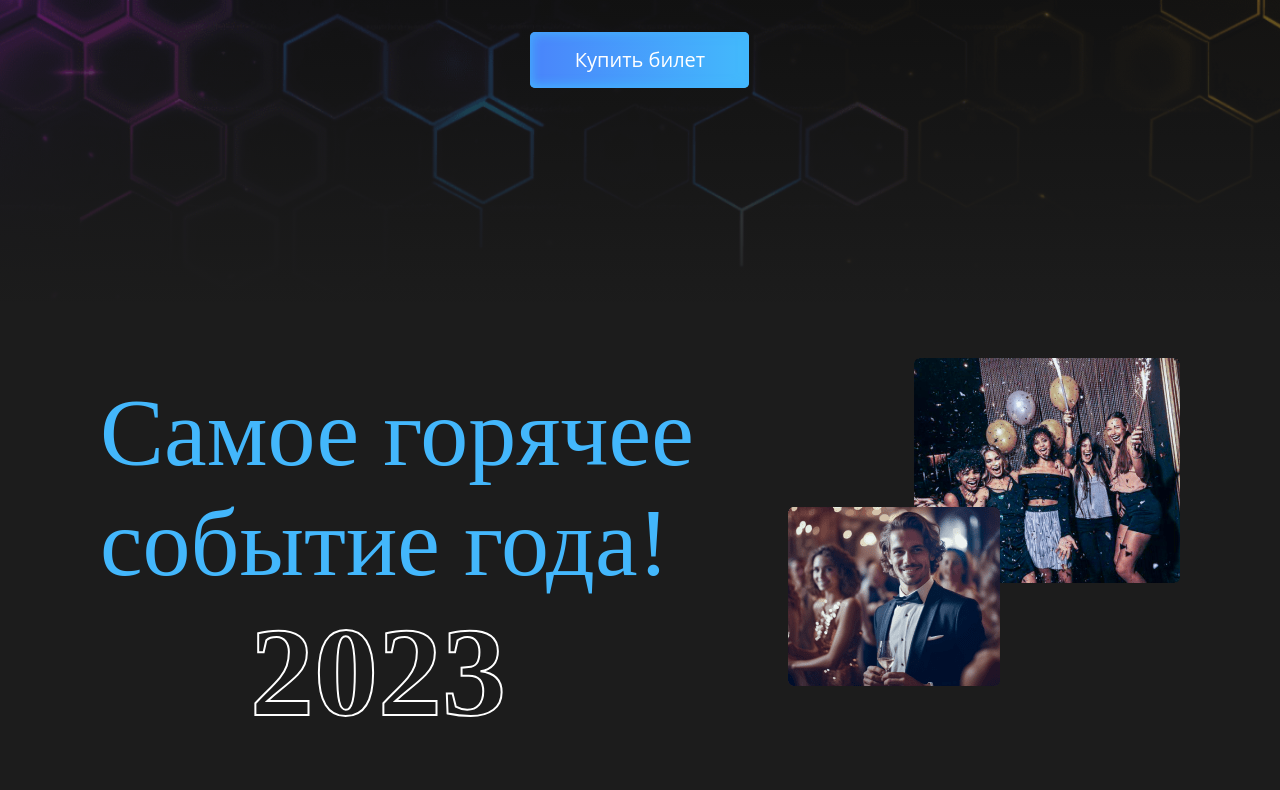
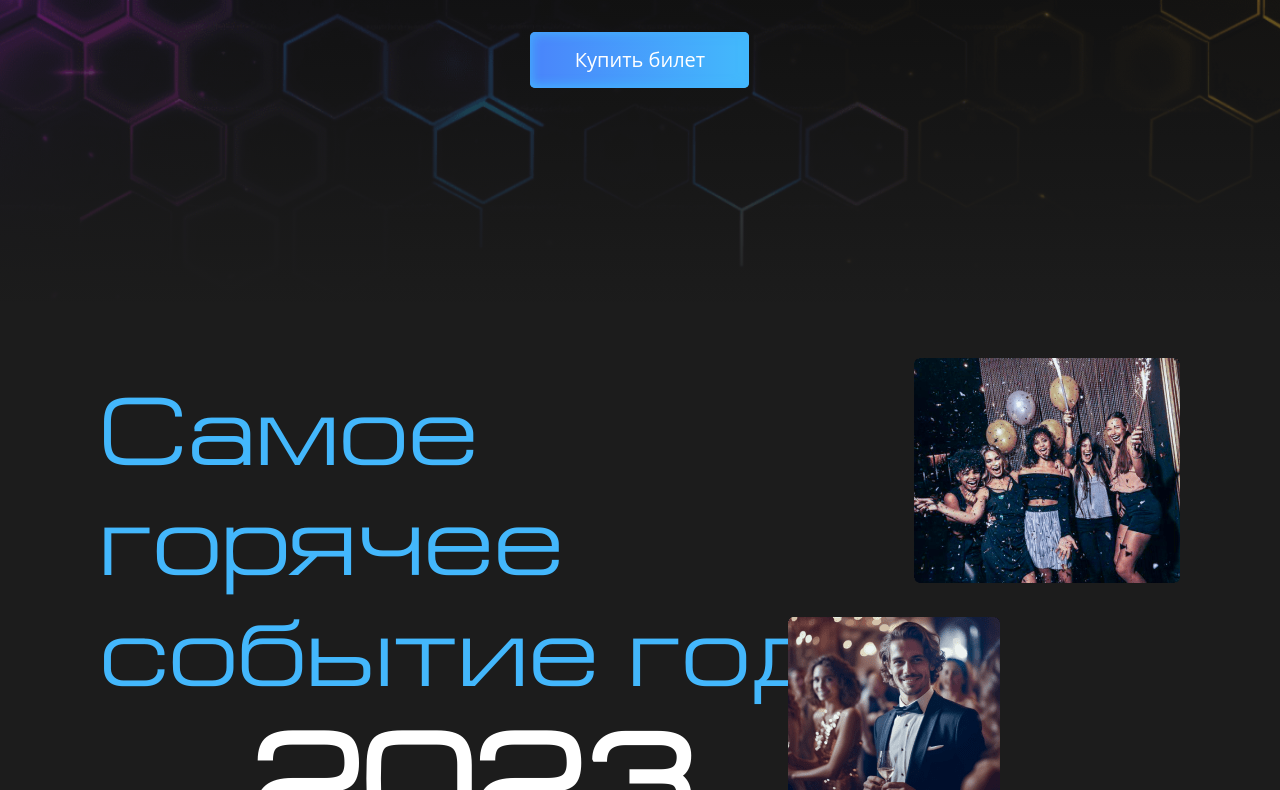
Before and after one commit to ruslanabronnikova/Landing-ReadySetGo, a plain HTML site: page index.html in a window 1280 px wide. Shown: the part 498-1288 px from the top of the page. Drawn offline with Linux system fonts and the light colour scheme.

Commit message:
Commit fonts

```diff
--- a/style.css
+++ b/style.css
@@ -75,7 +75,7 @@
   font-size: 96px;
   max-width: 1000px;
   text-align: center;
-  font-family: 'Europe Ext';
+  font-family: 'Europe_Ext';
   margin: 0;
 }
 
@@ -83,17 +83,13 @@
   font-size: 60px;
   max-width: 1000px;
   text-align: center;
-  font-family: 'Europe Ext';
+  font-family: 'Europe_Ext';
   margin: 0;
   margin-top: 30px;
 }
 
 .header__title-style {
-  -webkit-text-stroke: 1px white;
-  /* Ширина и цвет обводки */
-  -webkit-text-fill-color: transparent;
-  /* Цвет заливки текста */
-  font-weight: 800;
+  color: #ffffff;
 }
 
 .header__subtitle {
@@ -161,19 +157,16 @@
 .event__title-one {
   color: #43B7FC;
   font-size: 96px;
-  font-family: 'Europe Ext';
+  font-family: 'Europe_Ext';
   font-weight: 500;
   max-width: 900px;
 }
 
 .event__title-two {
-  -webkit-text-stroke: 2px white;
-  /* Ширина и цвет обводки */
-  -webkit-text-fill-color: transparent;
-  /* Цвет заливки текста */
+  color: #ffffff;
   font-weight: 800;
   font-size: 128px;
-  font-family: 'Europe Ext';
+  font-family: 'Europe_Ext';
   padding-left: 150px;
 }
 
@@ -230,7 +223,7 @@
 .waiting__title {
   font-size: 96px;
   color: white;
-  font-family: 'Europe Ext';
+  font-family: 'Europe_Ext';
   font-weight: 500;
   margin-left: 100px;
 }
@@ -263,7 +256,7 @@
 
 .list-title {
   font-size: 45px;
-  font-family: 'Europe Ext';
+  font-family: 'Europe_Ext';
   font-weight: 500;
   position: absolute;
   top: 30px;
@@ -273,7 +266,7 @@
 
 .list-title__style {
   font-size: 45px;
-  font-family: 'Europe Ext';
+  font-family: 'Europe_Ext';
   font-weight: 500;
   position: absolute;
   top: 30px;
@@ -349,7 +342,7 @@
 
 .tarif__title {
   font-size: 64px;
-  font-family: 'Europe Ext';
+  font-family: 'Europe_Ext';
   font-weight: 500;
   text-align: center;
   max-width: 1200px;
@@ -358,7 +351,7 @@
 
 .tatif__logo {
   font-size: 40px;
-  font-family: 'Europe Ext';
+  font-family: 'Europe_Ext';
   font-weight: 500;
   text-align: center;
   margin: 0;
@@ -405,7 +398,7 @@
 
 .item__title {
   font-size: 18px;
-  font-family: 'Europe Ext';
+  font-family: 'Europe_Ext';
   font-weight: 600;
   max-width: 300px;
   padding-left: 30px;
@@ -422,7 +415,7 @@
 
 .item-list-title {
   font-size: 14px;
-  font-family: 'Europe Ext';
+  font-family: 'Europe_Ext';
   font-weight: 600;
   max-width: 300px;
 }
@@ -477,7 +470,7 @@
 
 .item__price {
   font-size: 25px;
-  font-family: 'Europe Ext';
+  font-family: 'Europe_Ext';
   font-weight: 600;
   max-width: 300px;
   padding-left: 30px;
@@ -513,7 +506,7 @@
 
 .item__logo {
   font-size: 20px;
-  font-family: 'Europe Ext';
+  font-family: 'Europe_Ext';
   font-weight: 500;
   padding-left: 80px;
 }
@@ -540,7 +533,7 @@
 
 .foote__logo {
   font-size: 20px;
-  font-family: 'Europe Ext';
+  font-family: 'Europe_Ext';
   font-weight: 500;
   padding-left: 80px;
 }
@@ -549,7 +542,7 @@
   margin: 0 auto;
   margin-top: 20px;
   text-align: center;
-  font-family: 'Europe Ext';
+  font-family: 'Europe_Ext';
   font-weight: 500;
   font-size: 14px;
 }
@@ -672,7 +665,7 @@
     font-size: 70px;
     max-width: 800px;
     text-align: center;
-    font-family: 'Europe Ext';
+    font-family: 'Europe_Ext';
     margin: 0;
   }
 
@@ -858,7 +851,7 @@
     font-size: 35px;
     max-width: 1000px;
     text-align: center;
-    font-family: 'Europe Ext';
+    font-family: 'Europe_Ext';
     margin: 0;
     margin-top: 30px;
   }
--- a/vendor/fonts/EuropeExt.css
+++ b/vendor/fonts/EuropeExt.css
@@ -1,15 +1,9 @@
 @font-face {
-    font-family: 'Europe Ext';
-    src: local('europeextnormal'), local('europeextnormal'),
-        url('EuropeExt/europeextnormal.ttf') format('truetype');
-    font-weight: 500;
-    font-style: normal;
+	font-family: "Europe_Ext";
+	src: local('inter'),
+		url("../../vendor/fonts/EuropeExt/europe-ext.ttf") format("truetype"), /* Safari, Android, iOS */
+		url("../../vendor/fonts/EuropeExt/europe-ext.woff") format("woff"), /* Modern Browsers */
+		url("../../vendor/fonts/EuropeExt/europe-ext.woff2") format("woff2"); /* Modern Browsers */
+	font-weight: normal;
+	font-style: normal;
 }
-
-@font-face {
-    font-family: 'Europe Ext';
-    src: local('europeextbold'), local('europeextbold'),
-        url('EuropeExt/europeextbold.ttf') format('truetype');
-    font-weight: 800;
-    font-style: normal;
-}
--- a/vendor/fonts/OpenSans.css
+++ b/vendor/fonts/OpenSans.css
@@ -1,119 +1,19 @@
 @font-face {
     font-family: 'Open Sans';
-    src: url('OpenSans-Italic.eot');
-    src: local('Open Sans Italic'), local('OpenSans-Italic'),
-        url('OpenSans-Italic.eot?#iefix') format('embedded-opentype'),
-        url('OpenSans-Italic.woff2') format('woff2'),
-        url('OpenSans-Italic.woff') format('woff'),
-        url('OpenSans-Italic.ttf') format('truetype');
-    font-weight: normal;
-    font-style: italic;
-}
-
-@font-face {
-    font-family: 'Open Sans';
-    src: url('OpenSans-Regular.eot');
-    src: local('Open Sans Regular'), local('OpenSans-Regular'),
-        url('OpenSans-Regular.eot?#iefix') format('embedded-opentype'),
-        url('OpenSans-Regular.woff2') format('woff2'),
-        url('OpenSans-Regular.woff') format('woff'),
-        url('OpenSans-Regular.ttf') format('truetype');
+    src: local('inter'),
+        url('../../vendor/fonts/openSans/OpenSans-Regular.woff2') format('woff2'),
+        url('../../vendor/fonts/openSans/OpenSans-Regular.woff') format('woff'),
+        url('../../vendor/fonts/openSans/OpenSans-Regular.ttf') format('truetype');
     font-weight: normal;
     font-style: normal;
 }
 
 @font-face {
     font-family: 'Open Sans';
-    src: url('OpenSans-BoldItalic.eot');
-    src: local('Open Sans Bold Italic'), local('OpenSans-BoldItalic'),
-        url('OpenSans-BoldItalic.eot?#iefix') format('embedded-opentype'),
-        url('OpenSans-BoldItalic.woff2') format('woff2'),
-        url('OpenSans-BoldItalic.woff') format('woff'),
-        url('OpenSans-BoldItalic.ttf') format('truetype');
-    font-weight: bold;
-    font-style: italic;
-}
-
-@font-face {
-    font-family: 'Open Sans';
-    src: url('OpenSans-SemiBold.eot');
-    src: local('Open Sans SemiBold'), local('OpenSans-SemiBold'),
-        url('OpenSans-SemiBold.eot?#iefix') format('embedded-opentype'),
-        url('OpenSans-SemiBold.woff2') format('woff2'),
-        url('OpenSans-SemiBold.woff') format('woff'),
-        url('OpenSans-SemiBold.ttf') format('truetype');
+    src: local('inter'),
+        url('../../vendor/fonts/openSans/OpenSans-SemiBold.woff2') format('woff2'),
+        url('../../vendor/fonts/openSans/OpenSans-SemiBold.woff') format('woff'),
+        url('../../vendor/fonts/openSans/OpenSans-SemiBoldItalic.ttf') format('truetype');
     font-weight: 600;
     font-style: normal;
 }
-
-@font-face {
-    font-family: 'Open Sans';
-    src: url('OpenSans-ExtraBoldItalic.eot');
-    src: local('Open Sans ExtraBold Italic'), local('OpenSans-ExtraBoldItalic'),
-        url('OpenSans-ExtraBoldItalic.eot?#iefix') format('embedded-opentype'),
-        url('OpenSans-ExtraBoldItalic.woff2') format('woff2'),
-        url('OpenSans-ExtraBoldItalic.woff') format('woff'),
-        url('OpenSans-ExtraBoldItalic.ttf') format('truetype');
-    font-weight: 800;
-    font-style: italic;
-}
-
-@font-face {
-    font-family: 'Open Sans';
-    src: url('OpenSans-LightItalic.eot');
-    src: local('Open Sans Light Italic'), local('OpenSans-LightItalic'),
-        url('OpenSans-LightItalic.eot?#iefix') format('embedded-opentype'),
-        url('OpenSans-LightItalic.woff2') format('woff2'),
-        url('OpenSans-LightItalic.woff') format('woff'),
-        url('OpenSans-LightItalic.ttf') format('truetype');
-    font-weight: 300;
-    font-style: italic;
-}
-
-@font-face {
-    font-family: 'Open Sans';
-    src: url('OpenSans-Bold.eot');
-    src: local('Open Sans Bold'), local('OpenSans-Bold'),
-        url('OpenSans-Bold.eot?#iefix') format('embedded-opentype'),
-        url('OpenSans-Bold.woff2') format('woff2'),
-        url('OpenSans-Bold.woff') format('woff'),
-        url('OpenSans-Bold.ttf') format('truetype');
-    font-weight: bold;
-    font-style: normal;
-}
-
-@font-face {
-    font-family: 'Open Sans';
-    src: url('OpenSans-SemiBoldItalic.eot');
-    src: local('Open Sans SemiBold Italic'), local('OpenSans-SemiBoldItalic'),
-        url('OpenSans-SemiBoldItalic.eot?#iefix') format('embedded-opentype'),
-        url('OpenSans-SemiBoldItalic.woff2') format('woff2'),
-        url('OpenSans-SemiBoldItalic.woff') format('woff'),
-        url('OpenSans-SemiBoldItalic.ttf') format('truetype');
-    font-weight: 600;
-    font-style: italic;
-}
-
-@font-face {
-    font-family: 'Open Sans';
-    src: url('OpenSans-ExtraBold.eot');
-    src: local('Open Sans ExtraBold'), local('OpenSans-ExtraBold'),
-        url('OpenSans-ExtraBold.eot?#iefix') format('embedded-opentype'),
-        url('OpenSans-ExtraBold.woff2') format('woff2'),
-        url('OpenSans-ExtraBold.woff') format('woff'),
-        url('OpenSans-ExtraBold.ttf') format('truetype');
-    font-weight: 800;
-    font-style: normal;
-}
-
-@font-face {
-    font-family: 'Open Sans';
-    src: url('OpenSans-Light.eot');
-    src: local('Open Sans Light'), local('OpenSans-Light'),
-        url('OpenSans-Light.eot?#iefix') format('embedded-opentype'),
-        url('OpenSans-Light.woff2') format('woff2'),
-        url('OpenSans-Light.woff') format('woff'),
-        url('OpenSans-Light.ttf') format('truetype');
-    font-weight: 300;
-    font-style: normal;
-}
```
Also changed, not shown: vendor/fonts/EuropeExt/europe-ext.otf (added), vendor/fonts/EuropeExt/europe-ext.ttf (added), vendor/fonts/EuropeExt/europe-ext.woff (added), vendor/fonts/EuropeExt/europe-ext.woff2 (added), vendor/fonts/EuropeExt/europeextbold.ttf (deleted), vendor/fonts/EuropeExt/europeextnormal.ttf (deleted), 1 other file.
